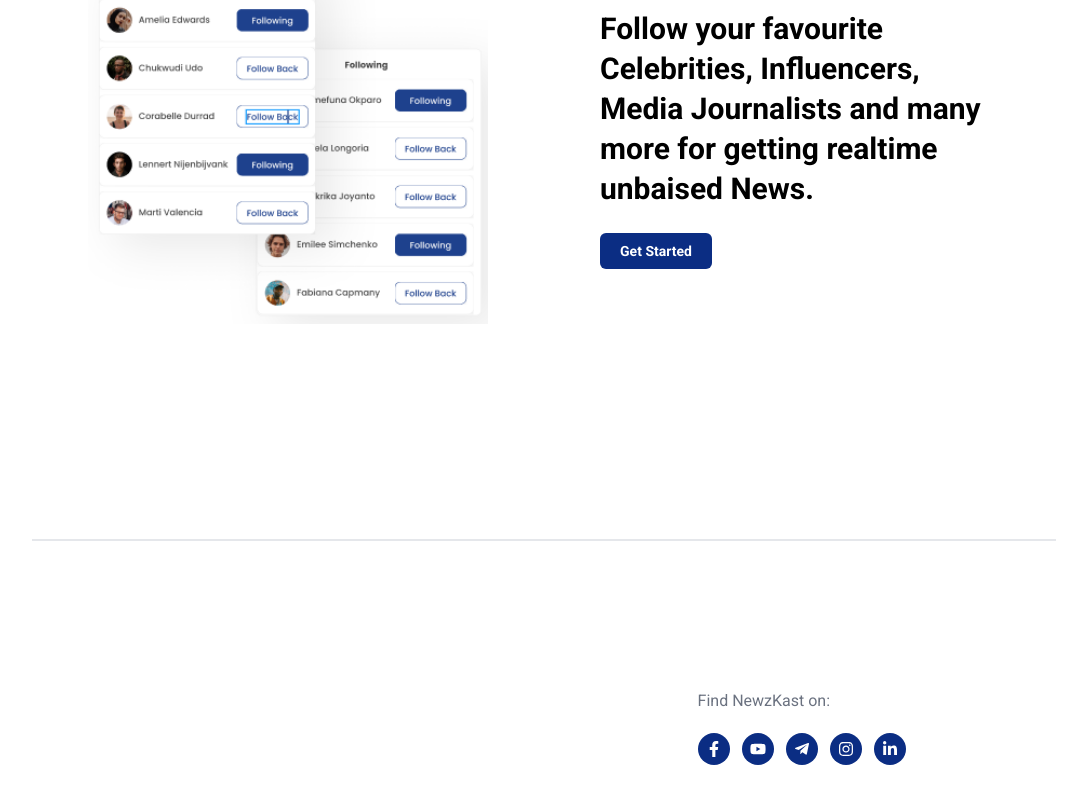
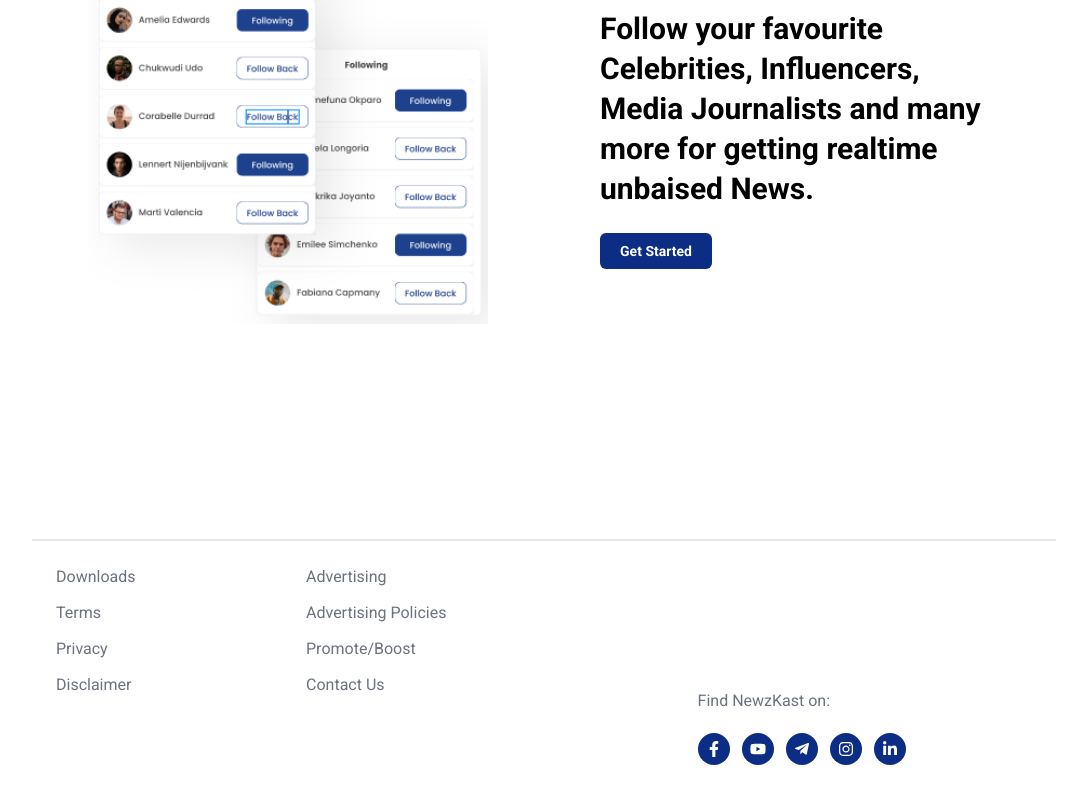
Before and after one commit to pilentboy/NewzCast, a React (Create React App) app: page / in a window 1280 px wide. Shown: the part 3461-4250 px from the top of the page, without its empty margins (96-1183 px from the left). Built offline with nearby package versions, Linux system fonts and the light colour scheme.

Commit message:
fix landing footer links color

```diff
--- a/package.json
+++ b/package.json
@@ -7,6 +7,7 @@
     "@testing-library/react": "^13.4.0",
     "@testing-library/user-event": "^13.5.0",
     "axios": "^1.6.8",
+    "formik": "^2.4.5",
     "react": "^18.2.0",
     "react-dom": "^18.2.0",
     "react-icons": "^5.0.1",
--- a/src/components/form/FormInput.jsx
+++ b/src/components/form/FormInput.jsx
@@ -3,7 +3,7 @@ export default function FormInput({ type, value, handleValue }) {
         <input
             type={type}
             value={value}
-            onChange={value => handleValue(value.target.value)}
+            onChange={() => handleValue()}
             className="border-0 outline-none font-bold  text-gray-700  text-sm" />
     </>
 }
--- a/src/components/landing/FooterLI.jsx
+++ b/src/components/landing/FooterLI.jsx
@@ -2,8 +2,11 @@ import { Link } from 'react-router-dom'
 
 export default function FooterLI({ title, target }) {
     return (
-        <li className=' list-none font-normal text-gray-500 text-md hover:text-gray-600 	'>
-            <Link to={target}>{title}</Link>
+        <li>
+            <Link to={target}
+                className='font-normal text-gray-500 hover:text-gray-600'>
+                {title}
+            </Link>
         </li>
     )
 }
--- a/src/components/landing/FooterULWrapper.jsx
+++ b/src/components/landing/FooterULWrapper.jsx
@@ -1,7 +1,7 @@
 
 export default function FooterULWrapper({ children, styles }) {
     return (
-        <div className={`space-y-3  ${styles} `} >
+        <div className={`space-y-3   ${styles} `} >
             {children}
         </ div>
     )
--- a/src/style/index.css
+++ b/src/style/index.css
@@ -10,6 +10,10 @@
 
     button, a {
         @apply text-white font-medium
+    }
+
+    li {
+        @apply list-none
     }
 }
 
```
Also changed, not shown: 1 other file (tests, documents, lock files or other folders).
